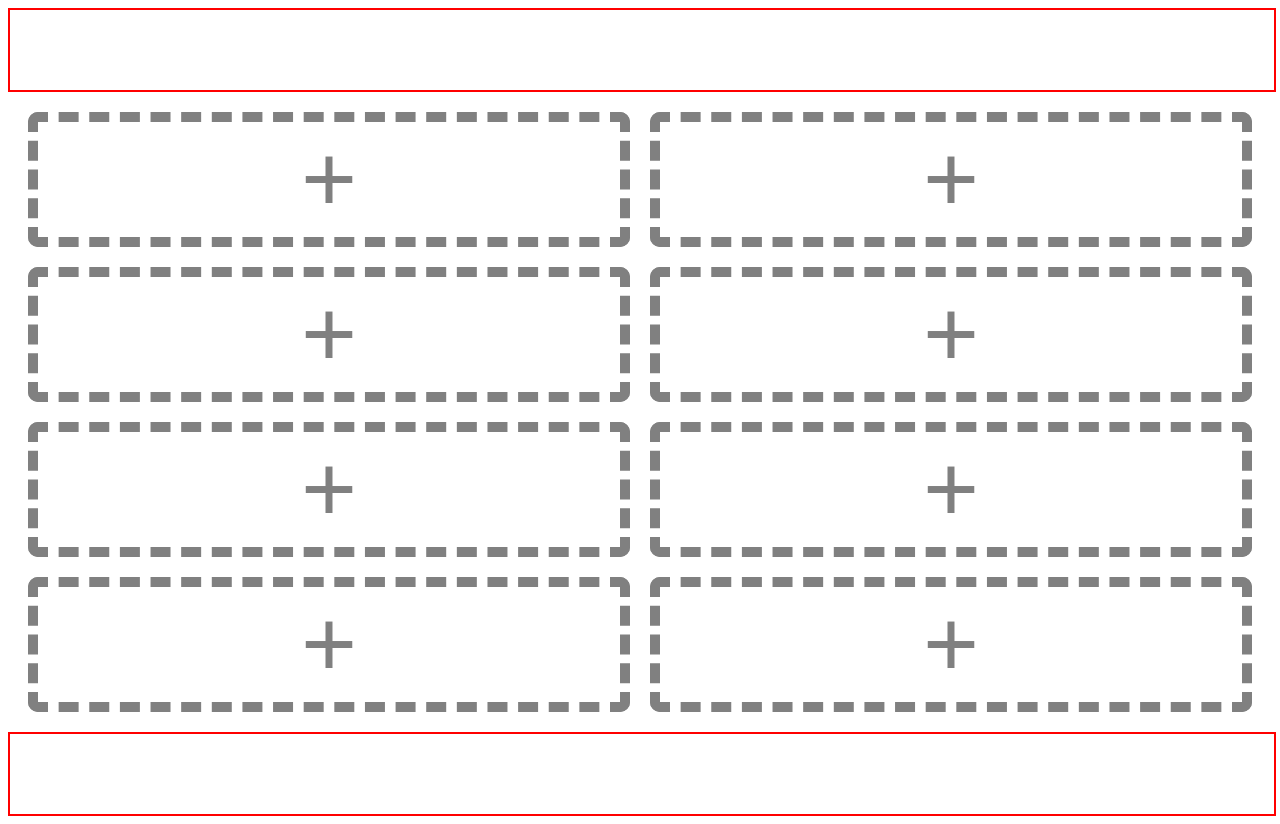
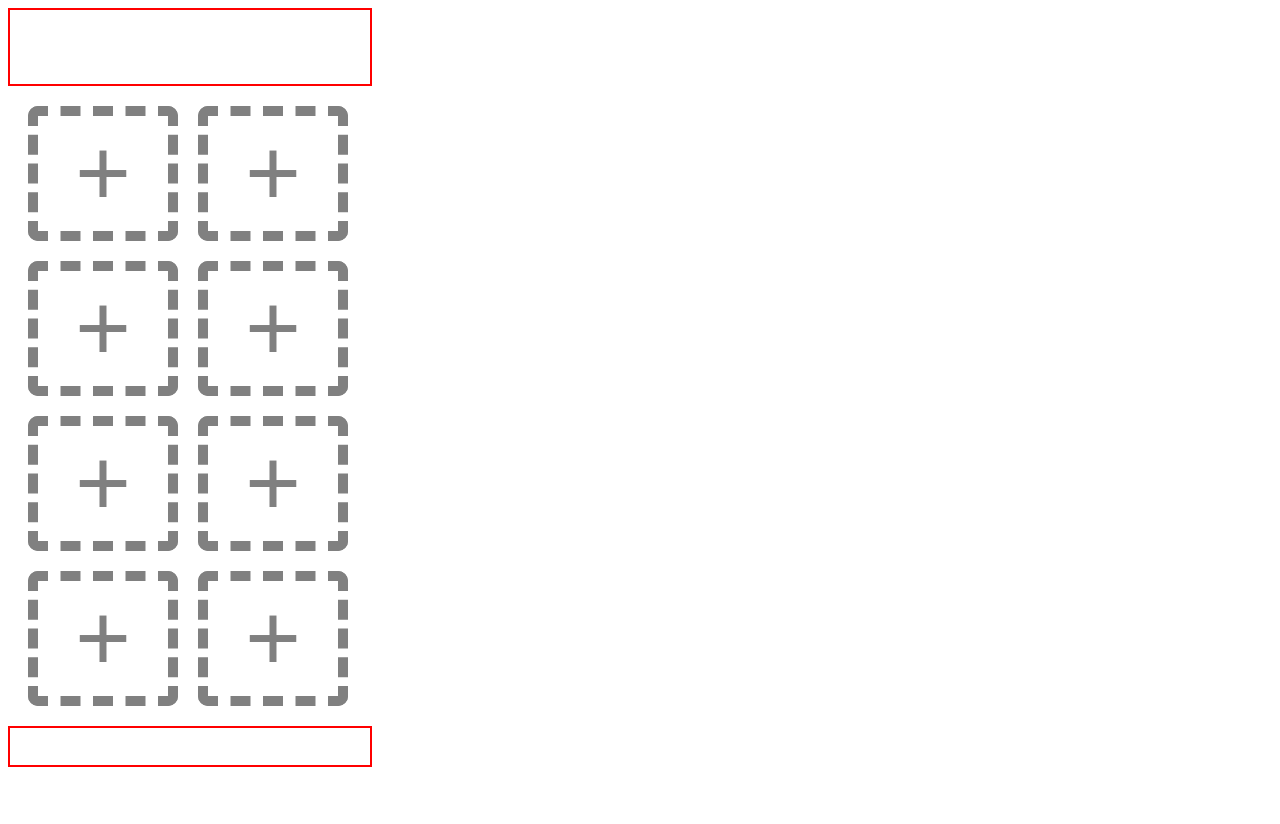
Before and after one commit to ragav-kumar/seng310prototype, a plain HTML site: page index.html in a window 1280 px wide. After the commit the page ends 800 px from the top, so only its background shows below. Drawn offline with nearby package versions, Linux system fonts and the light colour scheme.

Commit message:
dimensions

```diff
--- a/main.less
+++ b/main.less
@@ -2,15 +2,20 @@
 
 html {
 	box-sizing: border-box;
+	body {
+		width: 360px;
+		height: 740px;
+	}
 }
 header, footer {
-	height: 10vh;
 	width: 100%;
 	border: 2px solid red;
 }
+header { height: 10%; }
+footer { height:  5%; }
 main {
 	display: table;
-	height: 80vh;
+	height: 85%;
 	width: 100%;
 	border-spacing: 20px;
 	.row {
```
Also changed, not shown: main.css.
